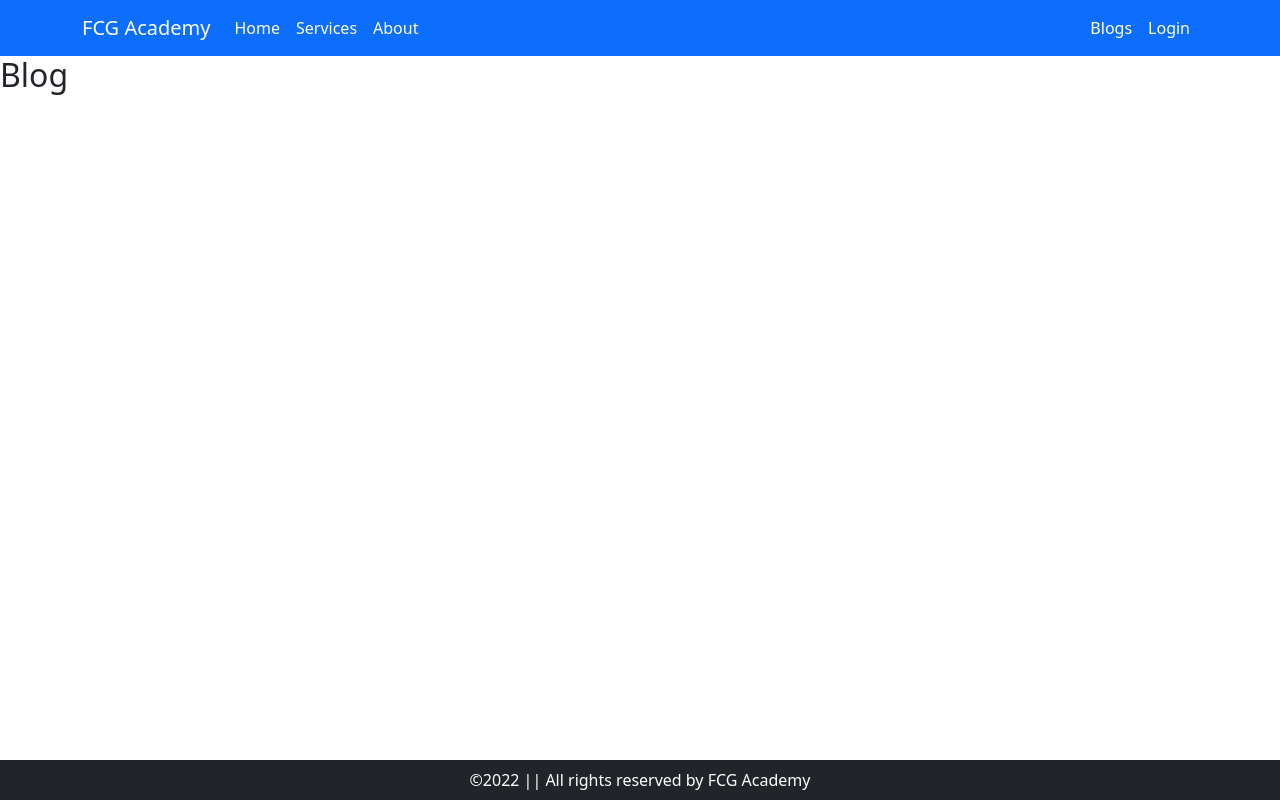
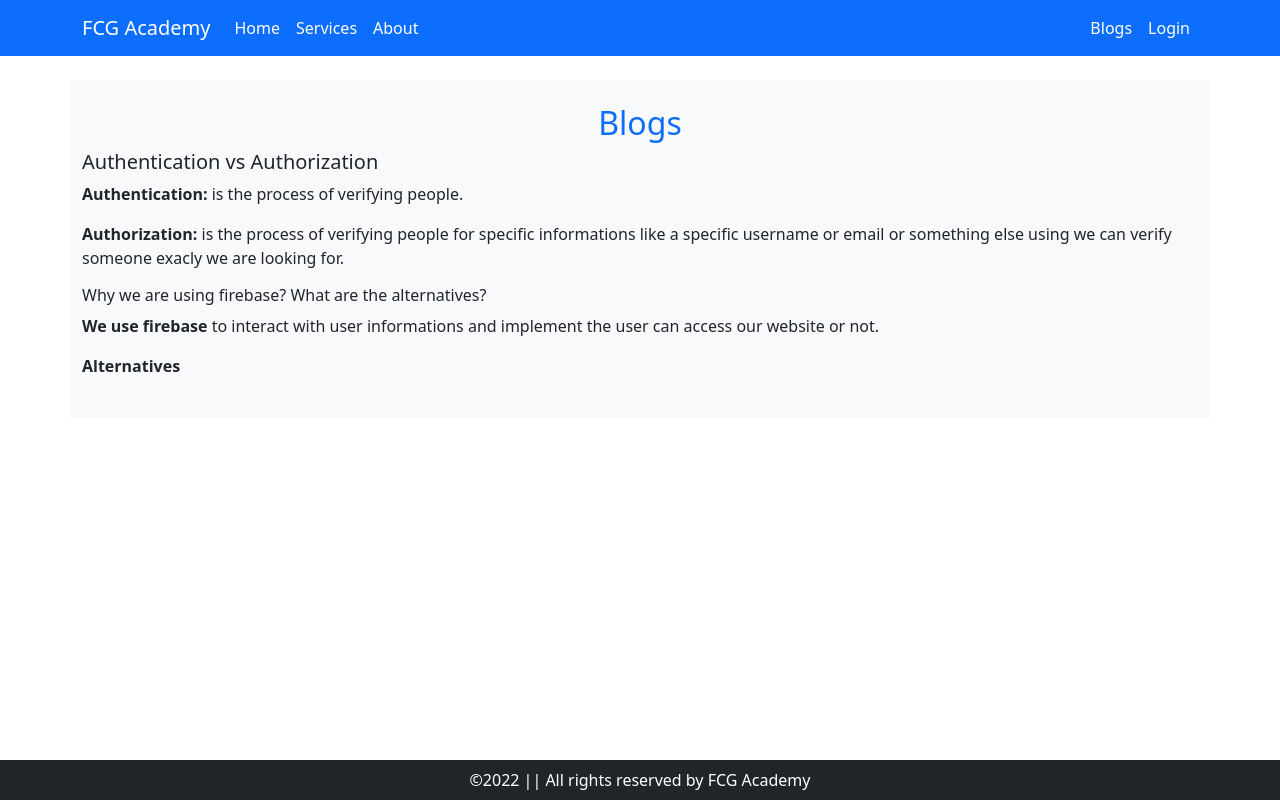
Before and after one commit to nahid7g/FCG-Academy, a React (Create React App) app: page /blogs in a window 1280 px wide. Built offline with nearby package versions, Linux system fonts and the light colour scheme; no server answers.

Commit message:
About me section added

```diff
--- a/src/Pages/About/About.js
+++ b/src/Pages/About/About.js
@@ -1,10 +1,20 @@
 import React from 'react';
-import { Container } from 'react-bootstrap';
+import { Container, Row } from 'react-bootstrap';
+import nahid from "./images/nahid.jpg";
 
 const About = () => {
     return (
-        <Container>
-            <h2>About me</h2>
+        <Container className='bg-light w-75 my-4 p-4 mx-auto'>
+            <h2 className='text-center text-primary'>About me</h2>
+            <Row className='my-4'>
+                <div className='col-md-6'>
+                    <img className='w-100' src={nahid} alt="Nahid Hasan" />
+                </div>
+                <div className='col-md-6'>
+                    <h4 className='text-warning'>A sports Lover | A Player | A Coach</h4>
+                    <p>Hi! I am Nahid Hasan a Proffessional Footballer A sports lover and a Football coach. I played for european clubs for more than a decade.After retirement from Proffessional football now I am currently running my Football academy where I share my experiences with others who are also dreaming for being a proffessional footballer.</p>
+                </div>
+            </Row>
         </Container>
     );
 };
--- a/src/Pages/Blogs/Blogs.js
+++ b/src/Pages/Blogs/Blogs.js
@@ -1,10 +1,29 @@
 import React from 'react';
+import { Container } from 'react-bootstrap';
 
 const Blogs = () => {
     return (
-        <div>
-            <h2>Blog</h2>
-        </div>
+        <Container className='bg-light py-4 my-4'>
+            <h2 className='text-center text-primary'>Blogs</h2>
+            <article>
+                <h5>Authentication vs Authorization</h5>
+                <p>
+                    <strong>Authentication:</strong> is the process of verifying people.
+                </p>
+                <p>
+                    <strong>Authorization:</strong> is the process of verifying people for specific informations like a specific username or email or something else using we can verify someone exacly we are looking for.
+                </p>
+            </article>
+            <article>
+                <h6>Why we are using firebase? What are the alternatives?</h6>
+                <p>
+                    <strong>We use firebase</strong> to interact with user informations and implement the user can access our website or not.
+                </p>
+                <p>
+                    <strong>Alternatives</strong>
+                </p>
+            </article>
+        </Container>
     );
 };
 
--- a/src/Pages/Shared/Header/Header.js
+++ b/src/Pages/Shared/Header/Header.js
@@ -17,7 +17,7 @@ const Header = () => {
                 <Navbar.Collapse id="basic-navbar-nav">
                     <Nav className="me-auto">
                         <Nav.Link className='text-white' as={Link} to="/">Home</Nav.Link>
-                        <Nav.Link className='text-white' href="#services">Services</Nav.Link>
+                        <Nav.Link className='text-white' href="home#services">Services</Nav.Link>
                         <Nav.Link className='text-white' as={Link} to="/about">About</Nav.Link>
                     </Nav>
                     <Nav>
```
Also changed, not shown: src/Pages/About/images/nahid.jpg (added).
